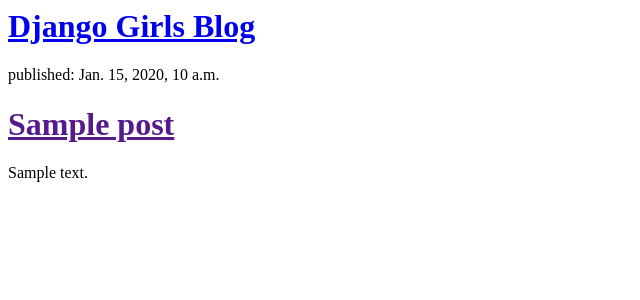
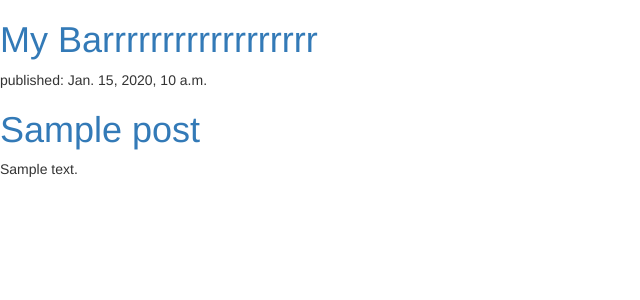
Before and after one commit to abhinav-pri/my-first-blog, a Django app: template blog/templates/blog/post_list.html in a window 1280 px wide. Shown: the top 300 px of the page, without its empty margins (0-640 px from the left). Run offline with Django 3.2, Linux system fonts and the light colour scheme; the template is opened without the code that fills it: values that come from a table or form of the project are taken from there, others are empty; tables that the repository leaves empty hold one stand-in row (values such as "Sample post"); some libraries are stand-ins or nearby versions.

Commit message:
modified templates to display posts from d atabase

```diff
--- a/blog/templates/blog/post_list.html
+++ b/blog/templates/blog/post_list.html
@@ -1,10 +1,12 @@
 <html>
     <head>
         <title>Django Girls blog</title>
+        <link rel="stylesheet" href="//maxcdn.bootstrapcdn.com/bootstrap/3.2.0/css/bootstrap.min.css">
+<link rel="stylesheet" href="//maxcdn.bootstrapcdn.com/bootstrap/3.2.0/css/bootstrap-theme.min.css">
     </head>
     <body>
         <div>
-    <h1><a href="/">Django Girls Blog</a></h1>
+    <h1><a href="/">My Barrrrrrrrrrrrrrrrrr</a></h1>
 </div>
 
 {% for post in posts %}
```
